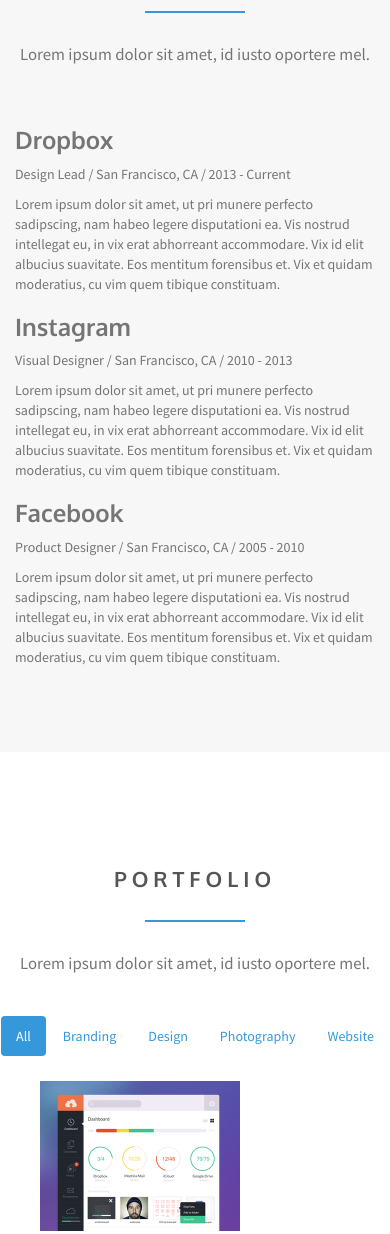
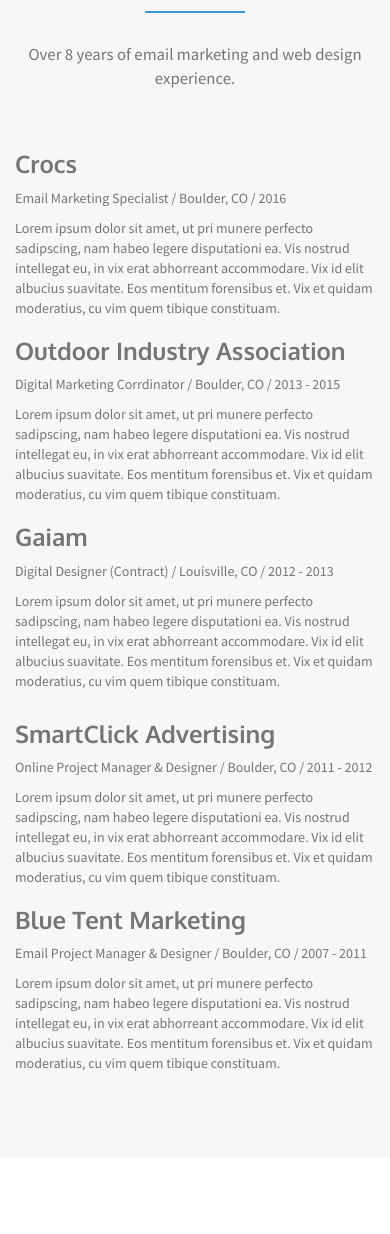
Before and after one commit to mehrimo/personalwebsite, a plain HTML site: page index.html in a window 390 px wide. Shown: the part 4460-5694 px from the top of the page. Drawn offline with Linux system fonts and the light colour scheme.

Commit message:
added experience

```diff
--- a/index.html
+++ b/index.html
@@ -217,14 +217,14 @@
             <header class="section-header">
                 <h2 class="section-title"><span>Experience</span></h2>
                 <div class="spacer"></div>
-                <p class="section-subtitle">Lorem ipsum dolor sit amet, id iusto oportere mel. </p>
+                <p class="section-subtitle">Over 8 years of email marketing  and web design experience.</p>
             </header>
             <div class="row">
                 <div class="col-md-4">
                     <article class="experience">
                         <header>
-                            <h3>Dropbox</h3>
-                            <p>Design Lead / San Francisco, CA / 2013 - Current</p>
+                            <h3>Crocs</h3>
+                            <p>Email Marketing Specialist / Boulder, CO / 2016</p>
                         </header>
                         <p>Lorem ipsum dolor sit amet, ut pri munere perfecto sadipscing, nam habeo legere disputationi ea. Vis nostrud intellegat eu, in vix erat abhorreant accommodare. Vix id elit albucius suavitate. Eos mentitum forensibus et. Vix et quidam moderatius, cu vim quem tibique constituam.</p>
                     </article>
@@ -232,8 +232,8 @@
                 <div class="col-md-4">
                     <article class="experience">
                         <header>
-                            <h3>Instagram</h3>
-                            <p>Visual Designer / San Francisco, CA / 2010 - 2013</p>
+                            <h3>Outdoor Industry Association</h3>
+                            <p>Digital Marketing Corrdinator / Boulder, CO / 2013 - 2015</p>
                         </header>
                         <p>Lorem ipsum dolor sit amet, ut pri munere perfecto sadipscing, nam habeo legere disputationi ea. Vis nostrud intellegat eu, in vix erat abhorreant accommodare. Vix id elit albucius suavitate. Eos mentitum forensibus et. Vix et quidam moderatius, cu vim quem tibique constituam.</p>
                     </article>
@@ -241,8 +241,28 @@
                 <div class="col-md-4">
                     <article class="experience">
                         <header>
-                            <h3>Facebook</h3>
-                            <p>Product Designer / San Francisco, CA / 2005 - 2010</p>
+                            <h3>Gaiam</h3>
+                            <p>Digital Designer (Contract) / Louisville, CO / 2012 - 2013</p>
+                        </header>
+                        <p>Lorem ipsum dolor sit amet, ut pri munere perfecto sadipscing, nam habeo legere disputationi ea. Vis nostrud intellegat eu, in vix erat abhorreant accommodare. Vix id elit albucius suavitate. Eos mentitum forensibus et. Vix et quidam moderatius, cu vim quem tibique constituam.</p>
+                    </article>
+                </div>
+            </div>
+            <div class="row">
+                <div class="col-md-4">
+                    <article class="experience">
+                        <header>
+                            <h3>SmartClick Advertising</h3>
+                            <p>Online Project Manager & Designer / Boulder, CO / 2011 - 2012</p>
+                        </header>
+                        <p>Lorem ipsum dolor sit amet, ut pri munere perfecto sadipscing, nam habeo legere disputationi ea. Vis nostrud intellegat eu, in vix erat abhorreant accommodare. Vix id elit albucius suavitate. Eos mentitum forensibus et. Vix et quidam moderatius, cu vim quem tibique constituam.</p>
+                    </article>
+                </div>
+                <div class="col-md-4">
+                    <article class="experience">
+                        <header>
+                            <h3>Blue Tent Marketing</h3>
+                            <p>Email Project Manager & Designer / Boulder, CO / 2007 - 2011</p>
                         </header>
                         <p>Lorem ipsum dolor sit amet, ut pri munere perfecto sadipscing, nam habeo legere disputationi ea. Vis nostrud intellegat eu, in vix erat abhorreant accommodare. Vix id elit albucius suavitate. Eos mentitum forensibus et. Vix et quidam moderatius, cu vim quem tibique constituam.</p>
                     </article>
```
